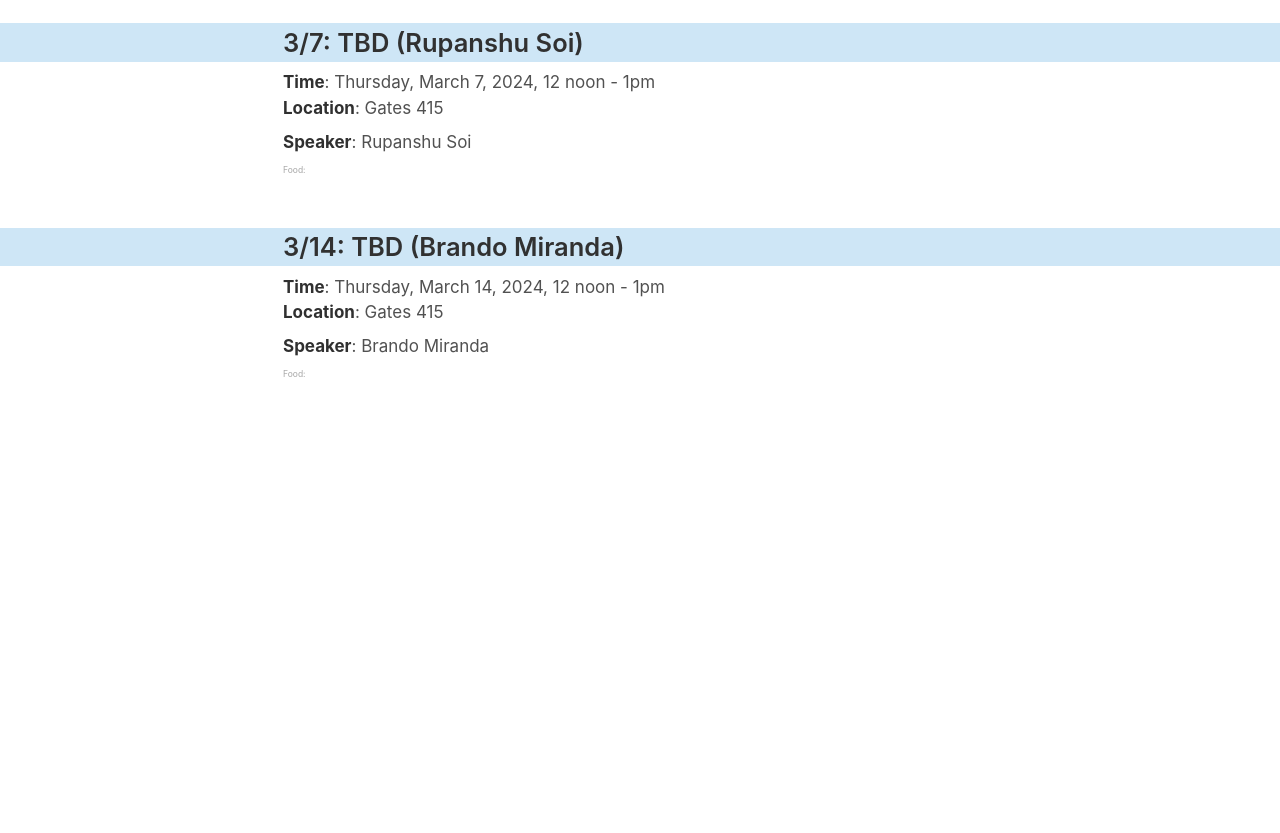
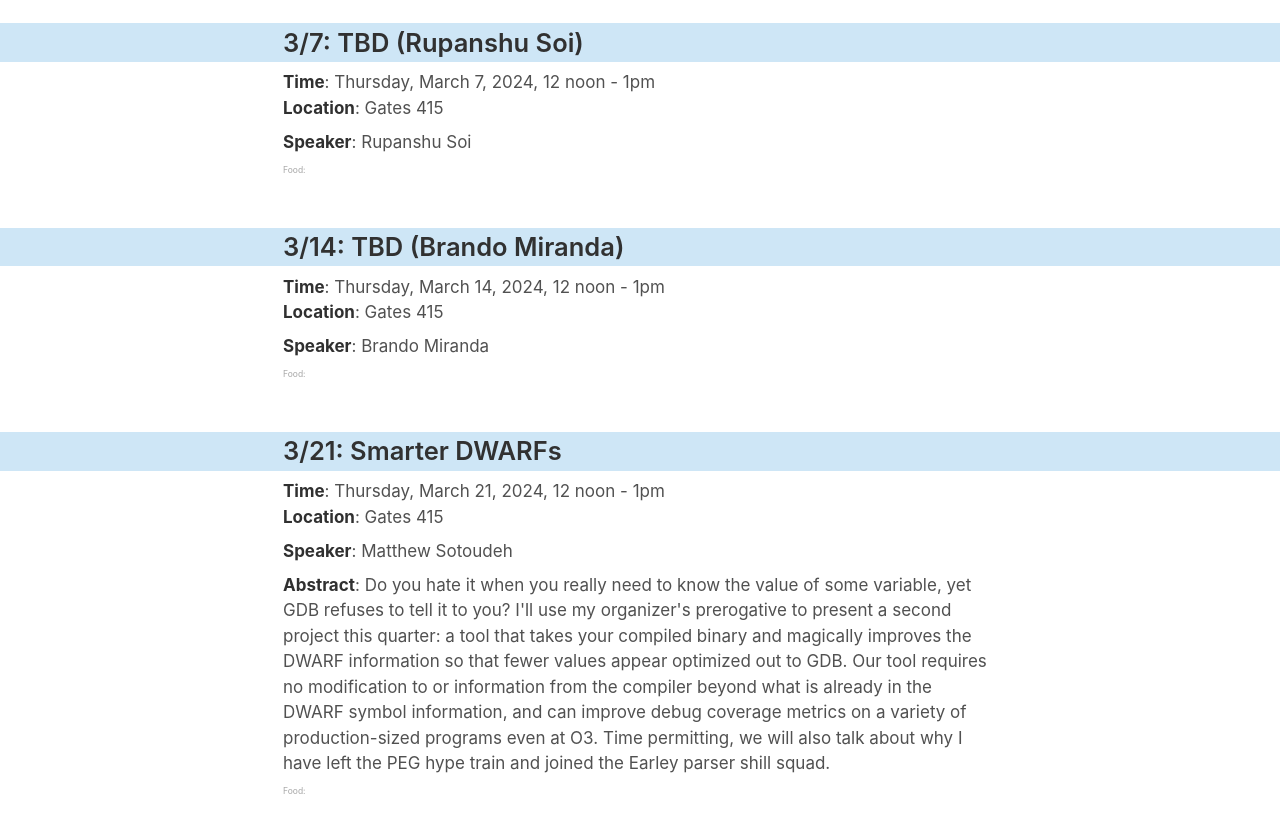
Before and after one commit to software-research-lunch/software-research-lunch.github.io, a Jekyll site: the page built from index.html, in a window 1280 px wide and 900 px high, scrolled down 3657 px. Shown: the top 833 px of the window. Built offline with Jekyll 4.4.1, drawn with Linux system fonts in a browser that asks for light colours; before the commit the page ends 4140 px from its top, so only the background shows below that.

Commit message:
second abstract

```diff
--- a/_data/schedule.yml
+++ b/_data/schedule.yml
@@ -147,6 +147,20 @@ shortcomings under various conditions."
     title: ""
     speaker: "Brando Miranda"
     bio: ""
+  - date: "2024-03-21"
+    title: "Smarter DWARFs"
+    abstract: "Do you hate it when you really need to know the value of some
+      variable, yet GDB refuses to tell it to you? I'll use my organizer's
+      prerogative to present a second project this quarter: a tool that takes
+        your compiled binary and magically improves the DWARF information so
+        that fewer values appear optimized out to GDB. Our tool requires no
+        modification to or information from the compiler beyond what is already
+        in the DWARF symbol information, and can improve debug coverage metrics
+        on a variety of production-sized programs even at O3.  Time permitting,
+        we will also talk about why I have left the PEG hype train and joined
+        the Earley parser shill squad."
+    speaker: "Matthew Sotoudeh"
+    bio: ""
       # - date: "2024-02-21"
       #   abstract: ""
       #   title: ""
```
